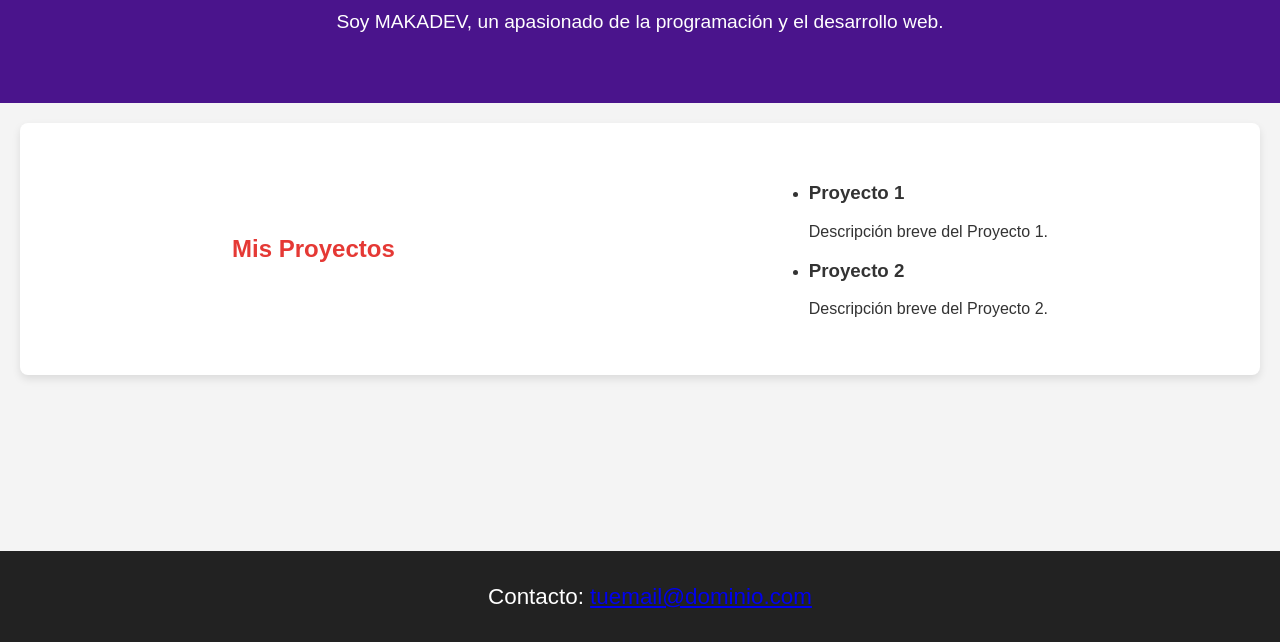
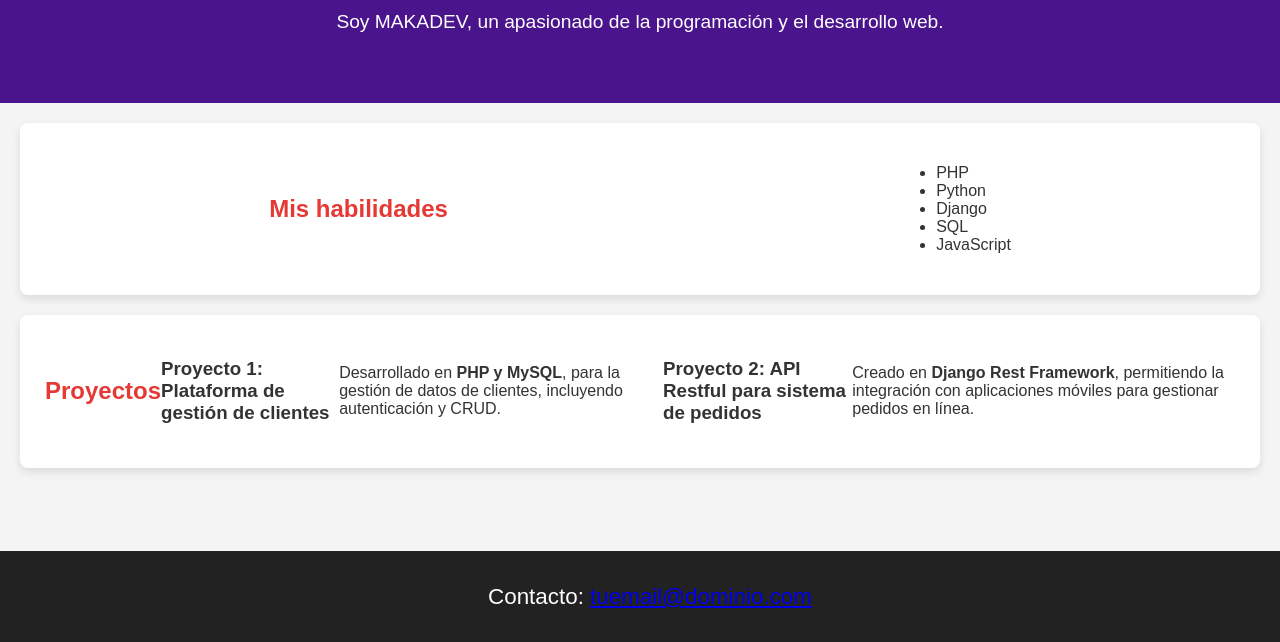
Before and after one commit to MAKADEV-coder/MAKADEV.github.io, a plain HTML site: page index.html in a window 1280 px wide. Shown: the part 158-800 px from the top of the page. Drawn offline with Linux system fonts and the light colour scheme.

Commit message:
21 de feb

```diff
--- a/index.html
+++ b/index.html
@@ -14,20 +14,26 @@
         <p>Soy MAKADEV, un apasionado de la programación y el desarrollo web.</p>
     </header>
 
-    <section id="projects">
-        <h2>Mis Proyectos</h2>
+    <section>
+        <h2>Mis habilidades</h2>
         <ul>
-            <li>
-                <h3>Proyecto 1</h3>
-                <p>Descripción breve del Proyecto 1.</p>
-            </li>
-            <li>
-                <h3>Proyecto 2</h3>
-                <p>Descripción breve del Proyecto 2.</p>
-            </li>
-            <!-- Agregar más proyectos aquí -->
+          <li>PHP</li>
+          <li>Python</li>
+          <li>Django</li>
+          <li>SQL</li>
+          <li>JavaScript</li>
         </ul>
-    </section>
+      </section>
+
+      <section>
+        <h2>Proyectos</h2>
+        <h3>Proyecto 1: Plataforma de gestión de clientes</h3>
+        <p>Desarrollado en <strong>PHP y MySQL</strong>, para la gestión de datos de clientes, incluyendo autenticación y CRUD.</p>
+
+        <h3>Proyecto 2: API Restful para sistema de pedidos</h3>
+        <p>Creado en <strong>Django Rest Framework</strong>, permitiendo la integración con aplicaciones móviles para gestionar pedidos en línea.</p>
+      </section>
+
 
     <footer>
         <p>&copy; 2025 MAKADEV. Todos los derechos reservados.</p>
```
